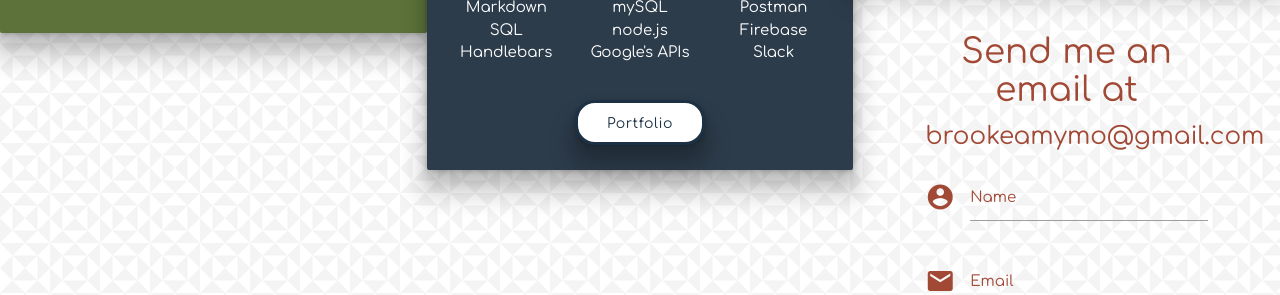
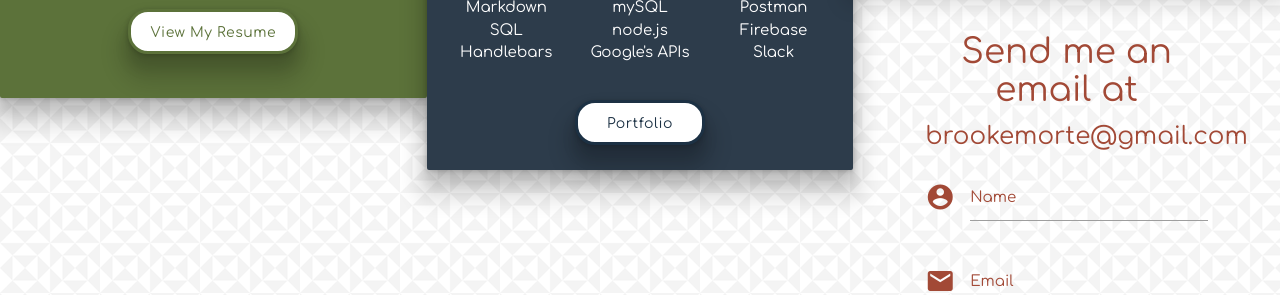
Before and after one commit to BrookeMo/OldPortfolio, a plain HTML site: page index.html in a window 1280 px wide. Both pictures are taken after a click on the link 1169 px from the left and 926 px from the top of the page. Shown: the part 1007-1302 px from the top of the page. Drawn offline with nearby package versions, Linux system fonts and the light colour scheme; a web font is replaced by a local one.

Commit message:
added resume

```diff
--- a/assets/css/index.css
+++ b/assets/css/index.css
@@ -377,3 +377,30 @@ textarea.materialize-textarea:focus:not([read-only]) + label {
     font-size: 10px;
     margin-top: 10px;
 }
+#resume {
+    display: none;
+    width: 100%;
+    height: 600px;
+}
+.showResume {
+    background-color: white;
+    color: #5C723A;
+    text-align: center;
+    padding: 10px;
+    margin-top: 0;
+    margin-bottom: 0;
+    margin-left: auto;
+    margin-right: auto;
+    display: block;
+    width: 170px;
+    box-shadow: 0 14px 14px 0 rgba(0,0,0,0.14), 0px 20px 20px 10px rgba(0,0,0,0.12), 0 1px 5px 0 rgba(0,0,0,0.2);
+    border-radius: 20px;
+    border: #5C723A solid;
+    text-transform: none;
+    height: 45px;
+    line-height: 21px;
+}
+.showResume:hover {
+    background-color: #5C723A;
+    color: white;
+}
--- a/assets/js/index.js
+++ b/assets/js/index.js
@@ -6,6 +6,9 @@ $(document).ready(function () {
     $("#show").click(function () {
         $(".myPortfolio").toggle();
     });
+    $("#resumeButton").click(function () {
+        $("#resume").toggle();
+    });
     $("#textIcon").click(function () {
         $("#phoneNumber").toggle();
     });
--- a/index.html
+++ b/index.html
@@ -22,6 +22,7 @@
 
 <body>
     <!--Header-->
+
     <head>
         <!-- Desktop Navigation -->
         <nav>
@@ -88,11 +89,11 @@
                         <div id="picContainer" class="col s12">
                             <img class='image' id="profilePic" src="./assets/images/ProfilePicture.jpg">
                             <div class='imageHover'>
-                                    <div class="hoverText">
-                                        <p>brookeamymo@gmail.com</p>
-                                        <p>801-556-6803</p>
-                                    </div>
+                                <div class="hoverText">
+                                    <p>brookemorte@gmail.com</p>
+                                    <p>801-556-6803</p>
                                 </div>
+                            </div>
                         </div>
                     </div>
                 </div>
@@ -115,9 +116,15 @@
                                     and technologies. I've developed a passion for making user-friendly, clean, and fun applications.
                                     I'm consistently looking for new things to try and fun ideas to implement.
                                 </p>
+                                <div class="row">
+                                        <div class="col s12">
+                                            <a id="resumeButton" class="showResume btn waves-effect">View My Resume</a>
+                                        </div>
+                                    </div>
                             </div>
                         </div>
                     </div>
+                    <object id="resume" data="./assets/images/Resume.pdf"></object>
                 </div>
                 <!-- Skills -->
                 <div class="col s12 l4">
@@ -303,8 +310,8 @@
                         <div class="row">
                             <div id="form" class="col s12">
                                 <h4 class="contactFormTitle">Send me an email at</h4>
-                                <h5 id="myEmail" class="contactFormTitle">brookeamymo@gmail.com</h5>
-                                <form action="mailto:brookeamymo@gmail.com" method="post" enctype="text/plain">
+                                <h5 id="myEmail" class="contactFormTitle">brookemorte@gmail.com</h5>
+                                <form action="mailto:brookemorte@gmail.com" method="post" enctype="text/plain">
                                     <div class="row">
                                         <div class="input-field contactForm col s12">
                                             <i class="material-icons prefix">account_circle</i>
```
Also changed, not shown: 3 other files.
